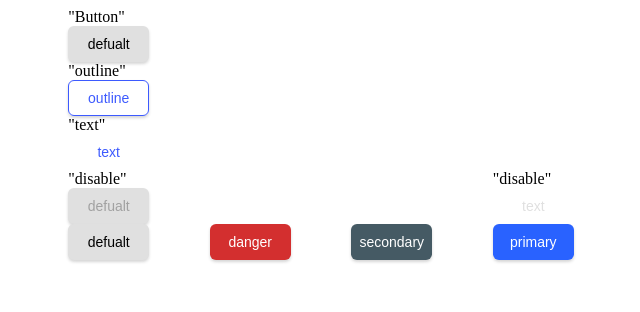
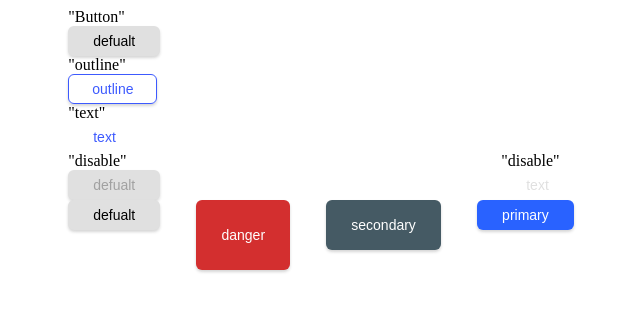
Before and after one commit to zirinya/devchallenges-FE, a Vue app in the folder button/: page / in a window 1280 px wide. Shown: the top 312 px of the page, without its empty margins (319-959 px from the left). Built offline with nearby package versions, Linux system fonts and the light colour scheme.

Commit message:
++add size

```diff
--- a/button/src/App.vue
+++ b/button/src/App.vue
@@ -17,9 +17,9 @@
       </div>
       <div class="d-flex">
         <Button variant="defualt" />
-        <Button color="danger" />
-        <Button color="secondary" />
-        <Button color="primary" />
+        <Button color="danger" size="lg" />
+        <Button color="secondary" size="md" />
+        <Button color="primary" size="sm" />
       </div>
     </div>
   </div>
@@ -31,8 +31,8 @@ import Button from "../src/components/Button.vue";
 export default {
   name: "App",
   components: {
-    Button,
-  },
+    Button
+  }
 };
 </script>
 
--- a/button/src/components/Button.vue
+++ b/button/src/components/Button.vue
@@ -1,11 +1,14 @@
 <template>
   <div>
     <button
-      :class="[variant, color]"
+      :class="[variant, color, btnClass]"
       :disabled="disabled"
       :style="{ 'background-color': color }"
+      :size="size"
     >
-      <slot>{{ variant }} {{ color }} </slot>
+      <span> </span>
+      <div class="my">{{ variant }} {{ color }}</div>
+      <span> </span>
     </button>
   </div>
 </template>
@@ -17,7 +20,20 @@ export default {
     disabled: Boolean,
     color: String,
     text: String,
+    size: {
+      type: String,
+      default: "sm"
+    }
   },
+  computed: {
+    btnClass() {
+      return {
+        "small-btn": this.size == "sm",
+        "medium-btn": this.size == "md",
+        "large-btn": this.size == "lg"
+      };
+    }
+  }
 };
 </script>
 <style scoped lang ="css">
@@ -43,14 +59,33 @@ button {
 .primary:hover {
   background: #0039cb;
 }
+.small-btn {
+  height: 30px;
+  width: auto;
+}
+.medium-btn {
+  height: 50px;
+  width: auto;
+}
+.my {
+  margin: 0px 17px;
+}
+.large-btn {
+  height: 70px;
+  width: auto;
+}
+
 .defualt:hover,
 .defualt:focus {
   background: #aeaeae;
 }
+.py-2 {
+  padding: 0px 60px;
+}
 .outline {
   border: 1px solid #3d5afe;
   color: #3d5afe;
-    background:transparent;
+  background: transparent;
 }
 .outline:hover {
   border: 1px solid #3d5afe;
```
Also changed, not shown: 1 other file (tests, documents, lock files or other folders).
